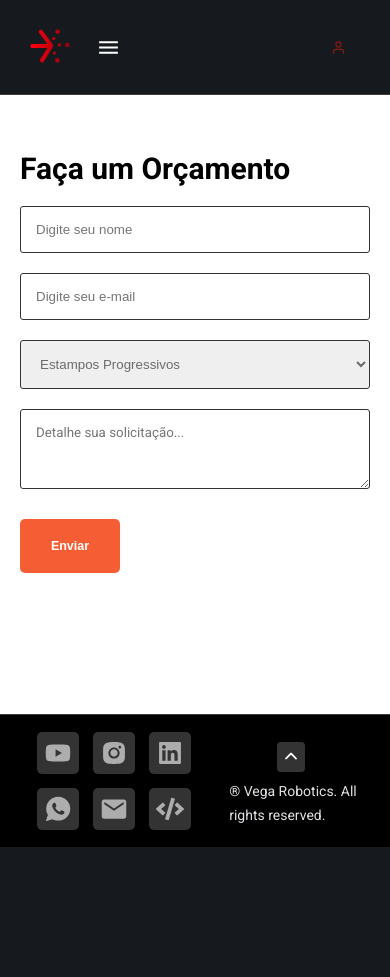
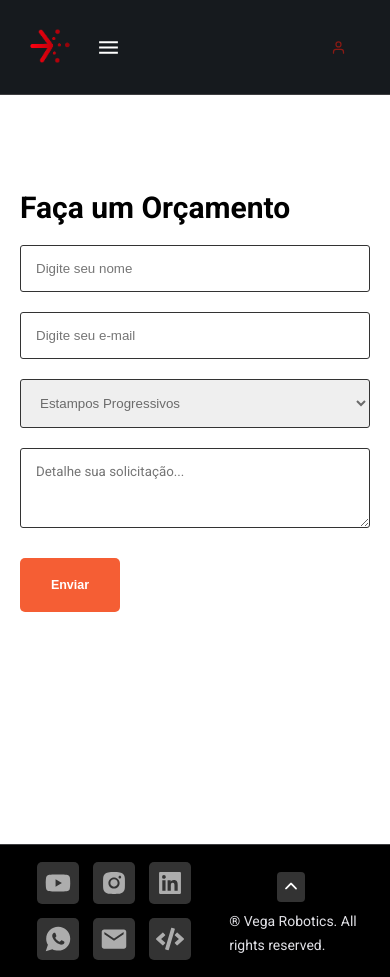
Before and after one commit to Ivo-Jr/professional_react_js-web-app-vega-review23, a React (Create React App) app: page /budget in a window 390 px wide. Before the commit the page ends 847 px from the top, so only its background shows below. Built offline with nearby package versions, Linux system fonts and the light colour scheme.

Commit message:
chore(442): responsiviness application has been updated

```diff
--- a/src/components/Button/styles.js
+++ b/src/components/Button/styles.js
@@ -7,7 +7,7 @@ export const Container = styled.div`
 
   width: 100%;
   max-width: 250px;
-  height: 50px;
+  height: 5rem;
 
   background: var(--color-wine);
   border-radius: 6px;
@@ -68,4 +68,13 @@ export const Container = styled.div`
   &:hover {
     filter: brightness(.8)
   }
+
+  @media only screen and (min-width: 1900px){
+    height: 6rem;
+
+    a{
+      font-size: 2rem;
+      line-height: 2.5rem;
+    }
+  }
 `;
--- a/src/components/Login/Login.js
+++ b/src/components/Login/Login.js
@@ -1,21 +1,19 @@
 import React, { useState } from "react";
 import styled from "@emotion/styled";
 
-const Container = styled.div`
+const Container = styled.section`
   display: flex;
   align-items: center;
   justify-content: center;
-
   flex-direction: column;
 
+  width: 100%;
+  min-height: 100%;
+
   margin: 0px;
+  padding: 19rem 0rem;
 
-  width: 100%;
-  height: calc(100vh - 223px);
-
-  /* min-height: 50vh; */
   background: var(--color-white);
-
 `;
 
 const Form = styled.form`
@@ -26,6 +24,23 @@ const Form = styled.form`
   padding: 20px;
   border-radius: 5px;
   box-shadow: 0px 0px 5px rgba(0, 0, 0, 1);
+
+  @media only screen and (min-width: 1900px){
+    width: 360px;
+    height: 335px;
+
+    h2 {
+      font-size: 4rem;
+      margin-bottom: 1rem;
+    }
+
+    input {
+      font-size: 2rem;
+      margin-bottom: 2rem;
+      padding: 0.5rem 2rem;
+      height: 4rem;
+    }
+  }
 `;
 
 const Input = styled.input`
@@ -34,6 +49,14 @@ const Input = styled.input`
   width: 100%;
   border: 1px solid #cccccc;
   border-radius: 3px;
+
+  @media only screen and (min-width: 1900px){
+    padding: 1rem 4rem;
+    font-size: 2.5rem;
+    margin-top: 2rem;
+    border-radius: 5px;
+  }
+
 `;
 
 const Button = styled.button`
@@ -47,6 +70,14 @@ const Button = styled.button`
     background-color: #FFFFFF;
     color: black;
   }
+
+  @media only screen and (min-width: 1900px){
+    padding: 1rem 4rem;
+    font-size: 2.1rem;
+    margin-top: 2rem;
+    border-radius: 5px;
+  }
+
 `;
 
 const Login = ({ onLogin, credentials }) => {
--- a/src/components/Menu/index.js
+++ b/src/components/Menu/index.js
@@ -46,7 +46,7 @@ export default function MenuListComposition() {
   }, [open]);
 
   return (
-    <Stack direction="row" spacing={2}>
+    <Stack direction="row" sx={{ zIndex: "2" }} spacing={2}>
       <div>
         <Button
           ref={anchorRef}
--- a/src/modules/Algorithms/elements/VisionSystem/styles.js
+++ b/src/modules/Algorithms/elements/VisionSystem/styles.js
@@ -402,6 +402,10 @@ export const StyledCanvas = styled.canvas`
   top: 0;
   left: 0;
   z-index: 1;
+
+  @media only screen and (max-width: 1000px){
+    display: none;
+  }
 `;
 
 export const Modal = styled.div`
--- a/src/modules/Algorithms/styles.js
+++ b/src/modules/Algorithms/styles.js
@@ -1,6 +1,6 @@
 import styled from 'styled-components';
 
-export const Container = styled.div`
+export const Container = styled.section`
     display: flex;
     justify-content: center;
     align-items: center;
@@ -8,7 +8,8 @@ export const Container = styled.div`
     flex-direction: column;
 
     width: 100%;
-    height: 100%;
+    min-height: 100%;
+    padding: 19rem 0rem;
 
     background: var(--color-background);
 
@@ -22,11 +23,17 @@ export const Text = styled.h1`
     font-size: 1.8em;
     line-height: 0;
     text-decoration: none;
+
+    @media only screen and (min-width: 1900px){
+        font-size: 3rem;
+        margin-bottom: 6rem;
+    }
 `;
 
 export const Controllers = styled.div`
     display: flex;
     align-items: center;
+    justify-content: center;
 
     width: 100%;
     max-width: 1150px;
--- a/src/modules/Article/index.js
+++ b/src/modules/Article/index.js
@@ -26,7 +26,7 @@ export const Article = () => {
         </Button>
         <Button>
           <Link to="linearguides">
-            Linear Guides → What are they? how to specify them
+            Linear Guides
           </Link>
         </Button>
         <Button>
--- a/src/modules/Article/styles.js
+++ b/src/modules/Article/styles.js
@@ -1,6 +1,6 @@
 import styled from 'styled-components';
 
-export const Container = styled.div`
+export const Container = styled.section`
     display: flex;
     justify-content: center;
     align-items: center;
@@ -8,7 +8,8 @@ export const Container = styled.div`
     flex-direction: column;
 
     width: 100%;
-    height: 100%;
+    min-height: 100%;
+    padding: 19rem 0rem;
 
     background: var(--color-background);
 
@@ -23,11 +24,17 @@ export const Text = styled.h1`
     font-size: 1.8em;
     line-height: 0;
     text-decoration: none;
+
+    @media only screen and (min-width: 1900px){
+        font-size: 3rem;
+        margin-bottom: 6rem;
+    }
 `;
 
 export const Controllers = styled.div`
     display: flex;
     align-items: center;
+    justify-content: center;
 
     width: 100%;
     max-width: 1150px;
--- a/src/modules/Budget/styles.js
+++ b/src/modules/Budget/styles.js
@@ -1,8 +1,10 @@
 import styled from 'styled-components';
 
-export const Container = styled.div`
+export const Container = styled.section`
     width: 100%;
-    height: calc(100% - 130px);
+    min-height: 100%;
+
+    padding: 19rem 2rem;
 
     background: var(--color-white);
 `;
@@ -12,11 +14,8 @@ export const Content = styled.div`
     justify-content: center;
     flex-direction: column;
 
-    padding: 3rem 2rem 2rem;
-
     width: 100%;
     max-width: 1150px;
-    height: 100%;
 `;
 
 export const Text = styled.div`
@@ -24,6 +23,11 @@ export const Text = styled.div`
 
     font-size: 3rem;
     font-weight: bold;
+
+    @media only screen and (min-width: 1900px){
+        font-size: 4rem;
+        margin-bottom: 3rem;
+    }
 `;
 
 export const Form = styled.form`
@@ -87,10 +91,39 @@ export const Form = styled.form`
         cursor: pointer;
         border-radius: 0.5rem;
 
-    &:hover{
-        background-color: #ccc;
-        color: black;
-        transition: 1s;
+        &:hover{
+            background-color: #ccc;
+            color: black;
+            transition: 1s;
+        }
+
     }
-}
+
+    @media only screen and (min-width: 1900px){
+        max-width: 1050px;
+
+        select {
+            margin: 1.5rem 0rem;
+            /* height: 5rem; */
+            font-size: 2.1rem;
+        }
+
+        input {
+            height: 5rem;
+            font-size: 2.1rem;
+        }
+
+        textarea {
+            font-size: 2.1rem;
+            min-width: 100%;
+            margin-bottom: 4rem
+        }
+
+        button {
+            font-size: 2rem;
+            padding: 2rem 5rem;
+            width: max-content;
+            max-width: initial;
+        }
+    }
 `;
--- a/src/modules/Engineering/styles.js
+++ b/src/modules/Engineering/styles.js
@@ -26,21 +26,21 @@ export const Text = styled.h1`
   font-size: 3.5rem;
   color: var(--color-white);
   font-weight: none;
-  line-height: 0;
 `
 
-export const Container = styled.div`
+export const Container = styled.section`
   display: flex;
   justify-content: center;
   align-items: center;
   flex-direction: column;
 
   width: 100%;
-  height: 100%;
+  min-height: 100%;
+  padding: 190px 0px;
 
   background-color: var(--color-background);
   ${commonStyles}
-  ${responsiveStyles}
+  /* ${responsiveStyles} */
 `;
 
 export const CardsWrapper = styled.div`
--- a/src/modules/Technology/elements/styles.js
+++ b/src/modules/Technology/elements/styles.js
@@ -27,11 +27,11 @@ export const Container = styled.section`
   flex-direction: column;
 
   width: 100%;
-  height: 100%;
+  min-height: 100%;
 
   background: var(--color-background);
 
-  padding-top: 70px;
+  padding: 190px 0px;
 
 `;
 
@@ -43,7 +43,12 @@ export const ContentIntro = styled.aside`
   width: 100%;
   max-width: 1150px;
 
-  height: 100%;
+  padding: 1rem 3rem;
+  margin-bottom: 6rem;
+
+  @media only screen and (min-width: 1900px){
+    max-width: 1450px
+  }
 `;
 
 
@@ -73,6 +78,13 @@ export const WrapperText = styled.article`
     filter: brightness(.8);
 
   }
+
+  @media only screen and (min-width: 1900px){
+    p{
+      font-size: 2.2rem;
+      line-height: 3.5rem;
+    }
+  }
 `;
 
 export const CTAButton = styled.div`
@@ -83,9 +95,6 @@ export const CTAButton = styled.div`
   width: 100%;
   max-width: 200px;
   height: 50px;
-
-  margin-bottom: 80px;
-
 
   background: var(--color-wine);
 
@@ -114,6 +123,17 @@ export const CTAButton = styled.div`
   &:hover {
     filter: brightness(.8)
   }
+
+  @media only screen and (min-width: 1900px){
+    width: initial;
+    max-width: initial;
+    height: initial;
+    padding: 2rem 5rem;
+
+    a{
+      font-size: 2rem;
+    }
+  }
 `;
 
 export const Image = styled.img`
```
Also changed, not shown: src/components/ListArtigos/index.js (+5 -5 lines).
